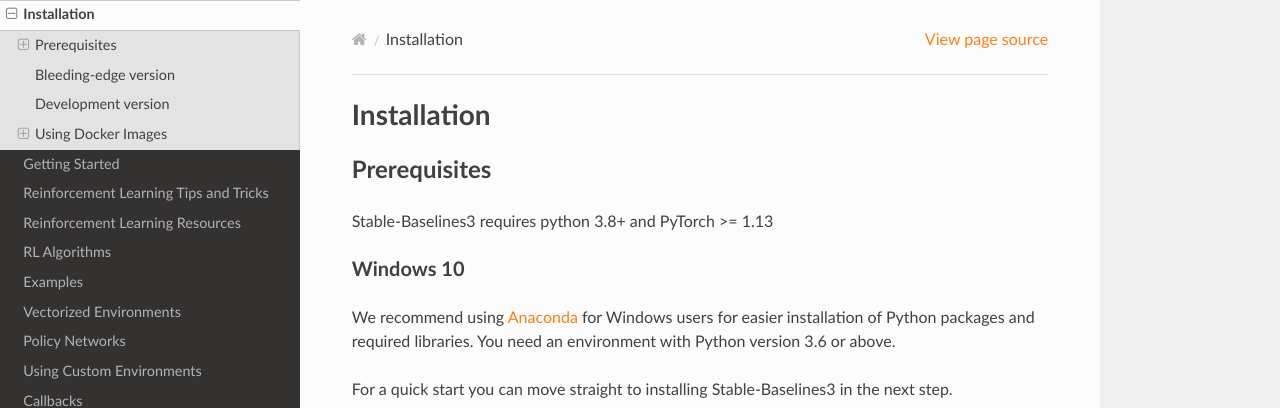
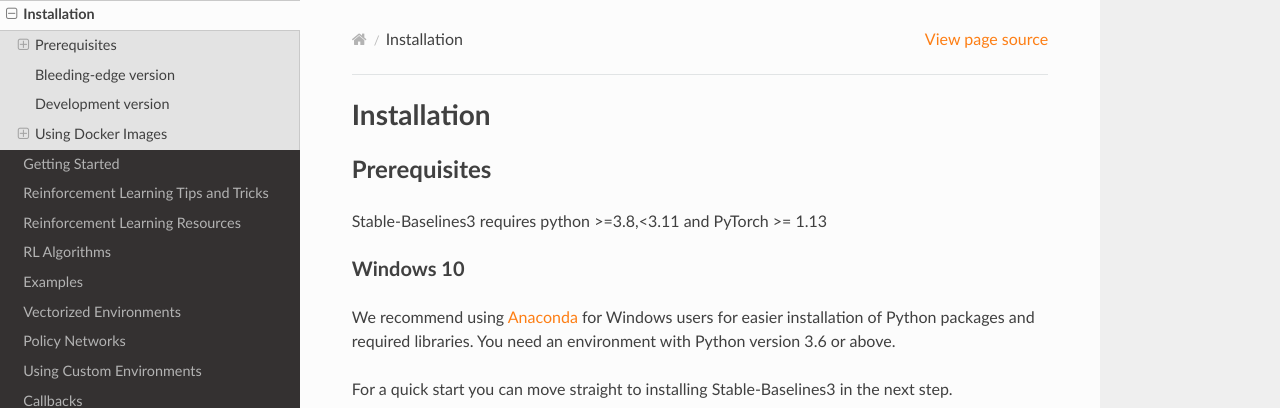
Before and after one commit to DLR-RM/stable-baselines3, a Sphinx documentation site: the page built from docs/guide/install.rst, in a window 1280 px wide and 900 px high. Shown: the top 408 px of the window. Built offline with Sphinx 7.4.7 and the Read the Docs theme 2.0.0, drawn with Linux system fonts in a browser that asks for light colours.

Commit message:
Updated py vers

```diff
--- a/docs/guide/install.rst
+++ b/docs/guide/install.rst
@@ -7,7 +7,7 @@
 Prerequisites
 -------------
 
-Stable-Baselines3 requires python 3.8+ and PyTorch >= 1.13
+Stable-Baselines3 requires python >=3.8,<3.11 and PyTorch >= 1.13
 
 Windows 10
 ~~~~~~~~~~
--- a/pyproject.toml
+++ b/pyproject.toml
@@ -24,7 +24,7 @@
     "Programming Language :: Python :: 3.8",
     "Programming Language :: Python :: 3.9",
     "Programming Language :: Python :: 3.10",
-    "Programming Language :: Python :: 3.11",
+    #"Programming Language :: Python :: 3.11",
 ]
 
 [tool.poetry.urls]
```
Also changed, not shown: README.md (+1 -1 lines), 1 other file.
